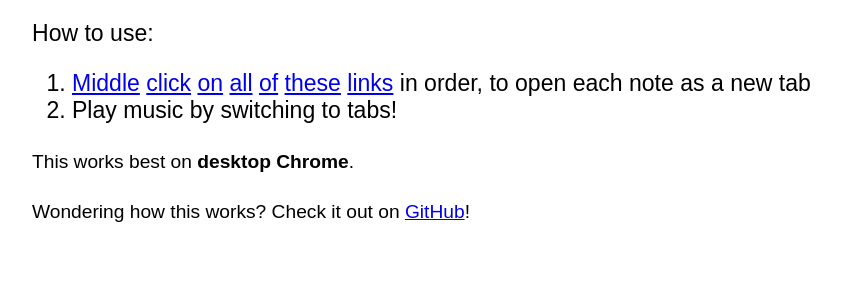
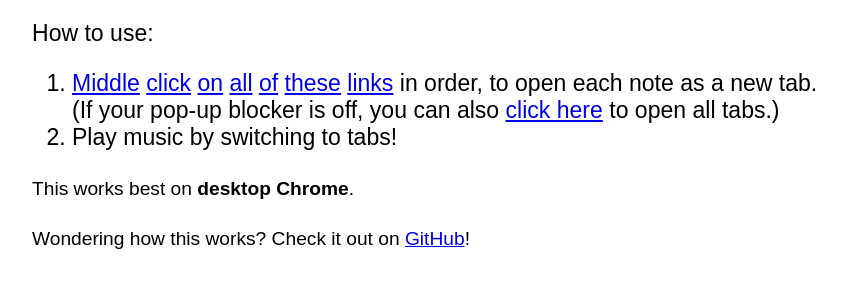
Before and after one commit to AaronC81/tab-piano, a plain HTML site: page index.html in a window 1280 px wide. Shown: the part 144-432 px from the top of the page, without its empty margins (16-862 px from the left). Drawn offline with Linux system fonts and the light colour scheme.

Commit message:
Add "all tabs" link

```diff
--- a/index.html
+++ b/index.html
@@ -34,7 +34,8 @@
                 <a href='?note=G'>of</a>
                 <a href='?note=A'>these</a>
                 <a href='?note=B'>links</a>
-                in order, to open each note as a new tab</li>
+                in order, to open each note as a new tab.<br>
+                (If your pop-up blocker is off, you can also <a href="#" onclick="openAll();">click here</a> to open all tabs.)</li>
             <li>Play music by switching to tabs!</li>
         </ol>
         <p>
@@ -48,6 +49,11 @@
 
     <script src='vendor/audiosynth.js'></script>
     <script>
+        function openAll() {
+            ['C', 'D', 'E', 'F', 'G', 'B', 'A'].forEach(note =>
+                window.open(`${window.location.href}?note=${note}`, '_blank'));
+        }
+
         // Insert a step on Firefox
         if (navigator.userAgent.search("Firefox") >= 0) {
             const newLi = document.createElement("li");
```
